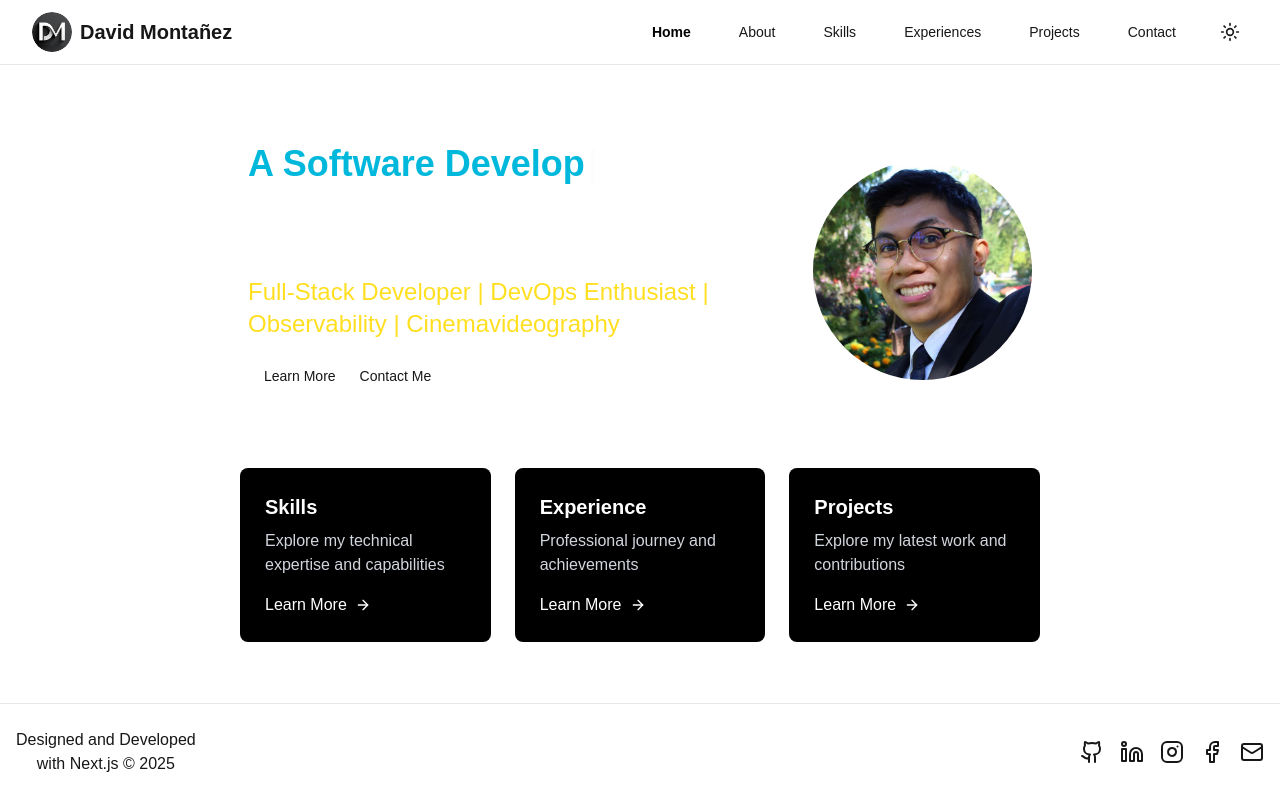
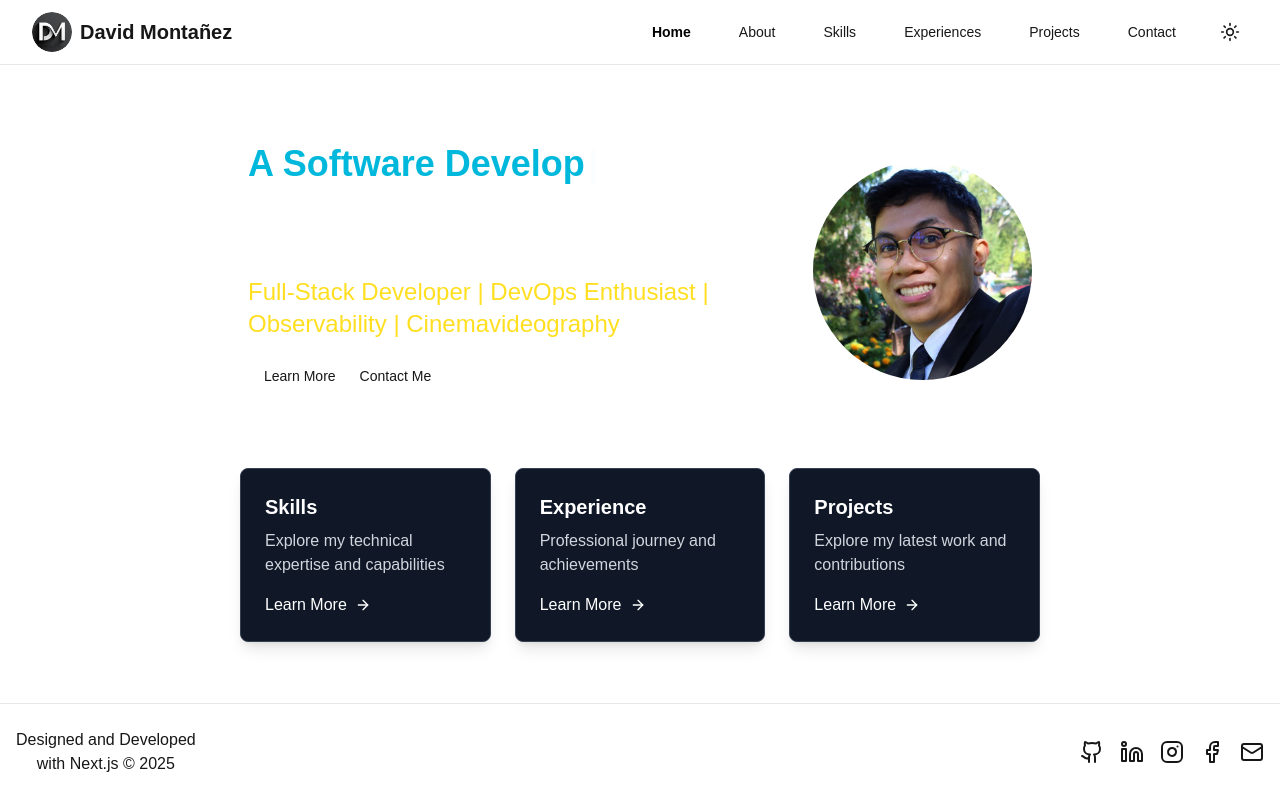
Before and after one commit to davmz/davmz.github.io, a Next.js app: page / in a window 1280 px wide. Built offline with nearby package versions, Linux system fonts and the light colour scheme.

Commit message:
Styled home page buttons

```diff
--- a/components/ui/LearnMoreCard.js
+++ b/components/ui/LearnMoreCard.js
@@ -1,14 +1,19 @@
 import Link from "next/link";
 import { ArrowRight } from "lucide-react";
 
-export default function LearnMoreCardButton ({ title, description, href }){
+export default function LearnMoreCardButton({ title, description, href }) {
   return (
-    <div className="bg-black text-white p-5 md:p-6 rounded-lg w-full md:w-1/3 hover:bg-gray-800 transition-colors duration-300 border border-transparent hover:border-cyan-500 hover:shadow-lg hover:shadow-cyan-500/50">
+    <Link
+      href={href}
+      target="_blank"
+      rel="noopener noreferrer"
+      className="bg-gray-900 text-white p-5 md:p-6 rounded-lg shadow-lg w-full md:w-1/3 flex flex-col border border-gray-700 transition-all duration-300 transform sm:hover:scale-102 hover:scale-105 hover:shadow-[0_0_15px_5px_rgb(0,184,219,0.7)] hover:border-gray-700 hover:bg-black"
+    >
       <h2 className="text-xl font-semibold mb-2">{title}</h2>
       <p className="text-gray-300 mb-4">{description}</p>
-      <Link href={href} className="flex items-center text-white hover:text-cyan-300 transition-colors">
+      <div className="flex items-center text-white hover:text-cyan-300 transition-colors">
         Learn More <ArrowRight className="ml-2 h-4 w-4" />
-      </Link>
-    </div>
+      </div>
+    </Link>
   );
 }
--- a/src/app/page.js
+++ b/src/app/page.js
@@ -10,10 +10,11 @@ export default function Home() {
   return (
     <div className="relative flex flex-col flexgrow justify-center items-center py-5 md:px-52 md:pt-10">
       <div className="background-image"></div>
+
       <div className="content-wrapper">
         <section className="flex flex-col md:flex-row justify-evenly items-center w-full gap-5 md:gap-10 p-5 md:p-10">
-            <div className="text-center md:text-left">
-              <div className="text-xl md:text-4xl font-semibold text-cyan-500 mb-4">
+          <div className="text-center md:text-left">
+            <div className="text-xl md:text-4xl font-semibold text-cyan-500 mb-4">
               <TypeWriterComponent
                 isLoop={true}
                 typeSpeed={70}
@@ -63,20 +64,19 @@ export default function Home() {
           <LearnMoreCardButton
             title="Skills"
             description="Explore my technical expertise and capabilities"
-            href="
-            /skills"
+            href="/skills"
           />
 
           <LearnMoreCardButton
             title="Experience"
+            href="/experiences"
             description="Professional journey and achievements"
-            href="/experiences"
           />
 
           <LearnMoreCardButton
             title="Projects"
+            href="/projects"
             description="Explore my latest work and contributions"
-            href="/projects"
           />
         </section>
       </div>
```
